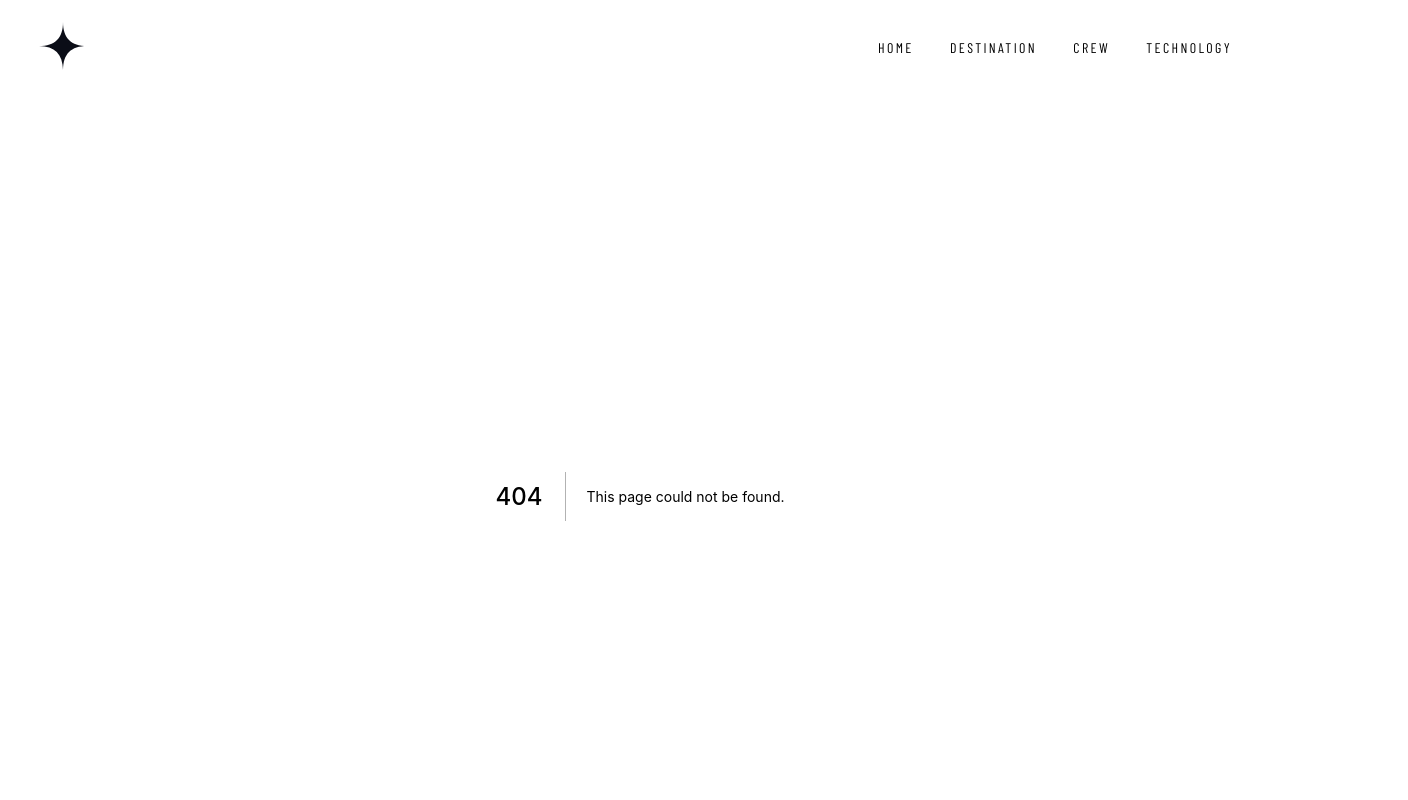
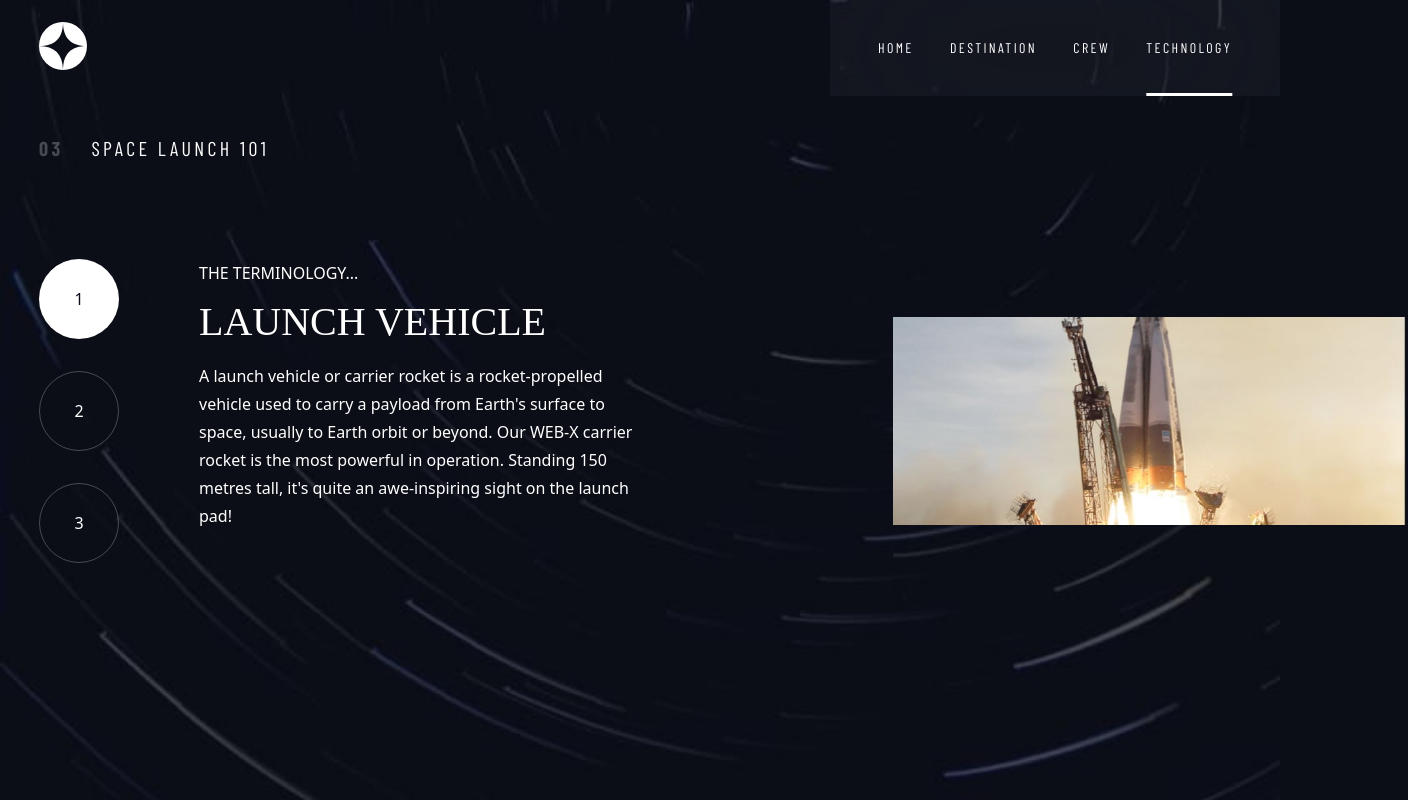
Before and after one commit to GooTaLK/FM_Space-tourism-website, a Next.js app: page /technology in a window 1280 px wide. Before the commit this address had no page. Shown: the top 800 px of the page, 1408 px wide, since content can reach past the window. Built offline with nearby package versions, Linux system fonts and the light colour scheme; a web font is replaced by a local one.

Commit message:
Feat: Create technology page

```diff
--- /dev/null
+++ b/pages/technology/Technology.module.css
@@ -0,0 +1,37 @@
+.container {
+  padding-bottom: 101px;
+}
+
+.nav {
+  height: 0;
+  transform: translateY(73px);
+}
+
+.nav ul {
+  display: flex;
+  flex-direction: column;
+  gap: 32px;
+  margin: 0;
+  padding: 0;
+  list-style: none;
+}
+
+.nav li {
+  display: grid;
+  place-items: center;
+  width: 80px;
+  height: 80px;
+  border: 1px solid hsla(0, 0%, 100%, 0.25);
+  border-radius: 50%;
+  cursor: pointer;
+}
+
+.nav li:hover,
+.nav li:focus {
+  border-color: var(--white);
+}
+
+.nav li.active {
+  background-color: var(--white);
+  color: var(--dark);
+}
--- /dev/null
+++ b/pages/technology/index.tsx
@@ -0,0 +1,128 @@
+import { useState, type MouseEventHandler } from 'react'
+import cn from 'classnames'
+import styles from './Technology.module.css'
+import utilsStyles from '@/styles/utils.module.css'
+import { NextPageWithTitle } from '../_app'
+import Background from '@/components/background'
+import TechnologyCard from '@/components/technologyCard'
+import useSpacetourismData from '@/hooks/useSpaceTourismData'
+
+type TechnologyNames = 'Launch vehicle' | 'Spaceport' | 'Space capsule'
+
+type TechnologyStates = {
+  currentTechnology: TechnologyNames
+}
+
+const technologys = ['Launch vehicle', 'Spaceport', 'Space capsule']
+
+const Technology: NextPageWithTitle = () => {
+  const [currentTechnology, setCurrentTechnology] =
+    useState<TechnologyStates['currentTechnology']>('Launch vehicle')
+
+  const {
+    dataRef: technologyDataRef,
+    dataIndexRef: technologyDataIndexRef,
+    getData: getTechnologyData,
+  } = useSpacetourismData({ type: 'technology' })
+
+  const handleClickTab: MouseEventHandler<HTMLLIElement> = ({
+    currentTarget,
+  }) => {
+    const tabName = currentTarget.dataset.tabName
+    if (!tabName) return
+
+    if (confirmTechnologyType(tabName)) {
+      const newIndex = technologyDataRef.current.findIndex(
+        ({ name }) => name === tabName
+      )
+
+      technologyDataIndexRef.current = newIndex !== -1 ? newIndex : 0
+      setCurrentTechnology(tabName)
+    }
+  }
+
+  return (
+    <>
+      <Background
+        src={{
+          desktop: 'assets/technology/background-technology-desktop.jpg',
+          tablet: 'assets/technology/background-technology-tablet.jpg',
+          mobile: 'assets/technology/background-technology-mobile.jpg',
+        }}
+      />
+      <div className={cn(styles.container, utilsStyles.pageContainer)}>
+        <header
+          className={cn(
+            utilsStyles.pageHeaderContainer,
+            utilsStyles.heading5,
+            utilsStyles.uppercase
+          )}
+        >
+          <span className={utilsStyles.pageHeaderIndex}>03</span>
+          Space launch 101
+        </header>
+        <nav className={styles.nav}>
+          <ul>
+            <li
+              className={
+                currentTechnology === 'Launch vehicle'
+                  ? styles.active
+                  : undefined
+              }
+              onClick={handleClickTab}
+              data-tab-name='Launch vehicle'
+            >
+              1
+            </li>
+            <li
+              className={
+                currentTechnology === 'Spaceport' ? styles.active : undefined
+              }
+              onClick={handleClickTab}
+              data-tab-name='Spaceport'
+            >
+              2
+            </li>
+            <li
+              className={
+                currentTechnology === 'Space capsule'
+                  ? styles.active
+                  : undefined
+              }
+              onClick={handleClickTab}
+              data-tab-name='Space capsule'
+            >
+              3
+            </li>
+          </ul>
+        </nav>
+        <TechnologyCard
+          imageSrc={{
+            default: getTechnologyData('images', 'portrait'),
+            sources: [
+              {
+                srcSet: getTechnologyData('images', 'portrait'),
+                media: '(min-width: 1440px)',
+              },
+              {
+                srcSet: getTechnologyData('images', 'landscape'),
+                media: '(max-width: 1439px)',
+              },
+            ],
+          }}
+          imageAlt='Ilustration of stars in circled movement'
+          name={currentTechnology}
+          description={getTechnologyData('description')}
+        />
+      </div>
+    </>
+  )
+}
+
+Technology.title = 'Technology'
+
+function confirmTechnologyType(name: string): name is TechnologyNames {
+  return technologys.includes(name)
+}
+
+export default Technology
```
